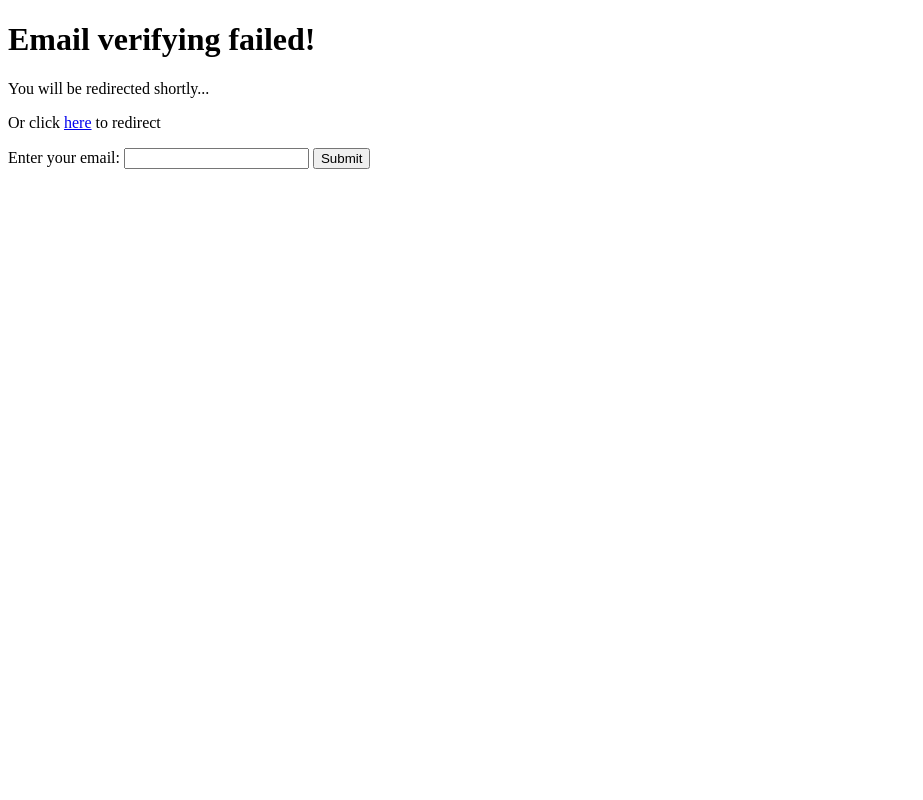
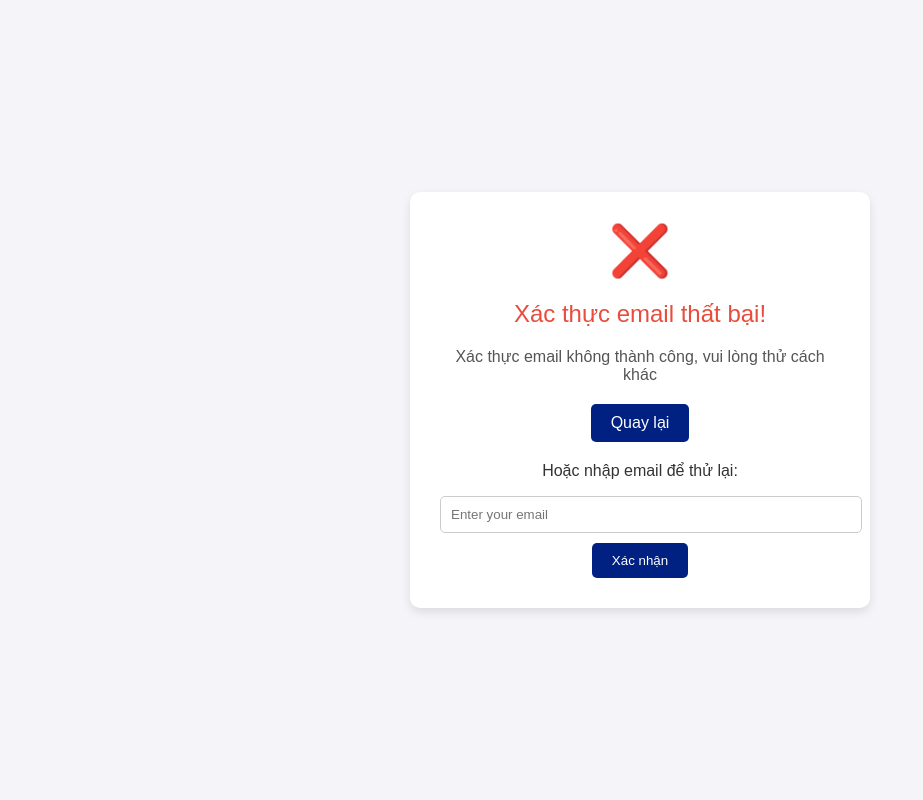
Before and after one commit to hongtham22/Noxa-tutor-be, a Django app: template noxa_be/accounts/templates/activated_failed.html in a window 1280 px wide. Shown: the whole page, without its empty margins (0-923 px from the left). Run offline with Django 5.2, Linux system fonts and the light colour scheme; the template is opened without the code that fills it: most values are stand-ins (such as "Sample title", 1, 10 or a date in 2020).

Commit message:
Template verify email

```diff
--- a/noxa_be/accounts/templates/activated_failed.html
+++ b/noxa_be/accounts/templates/activated_failed.html
@@ -3,22 +3,94 @@
 <head>
     <meta charset="UTF-8">
     <meta name="viewport" content="width=device-width, initial-scale=1.0">
-    <title>Email Verifying failed</title>
+    <title>Email Verification Failed</title>
+    <style>
+        body {
+            font-family: Arial, sans-serif;
+            margin: 0;
+            padding: 0;
+            background-color: #f4f4f9;
+            color: #333;
+            display: flex;
+            justify-content: center;
+            align-items: center;
+            height: 100vh;
+        }
+        .container {
+            text-align: center;
+            background: #fff;
+            padding: 30px;
+            border-radius: 10px;
+            box-shadow: 0 4px 10px rgba(0, 0, 0, 0.1);
+            max-width: 400px;
+            width: 90%;
+        }
+        .icon {
+            font-size: 50px;
+            color: #e74c3c; /* Màu đỏ cho trạng thái thất bại */
+        }
+        .header {
+            font-size: 24px;
+            margin: 20px 0;
+            color: #e74c3c;
+        }
+        .message {
+            font-size: 16px;
+            color: #555;
+            margin-bottom: 20px;
+        }
+        .btn {
+            display: inline-block;
+            padding: 10px 20px;
+            font-size: 16px;
+            color: #fff;
+            background-color: rgba(0, 33, 130, 1);
+            text-decoration: none;
+            border-radius: 5px;
+            transition: background-color 0.3s;
+        }
+        .btn:hover {
+            background-color: rgba(0, 33, 130, 1);
+        }
+        .form-group {
+            margin-top: 20px;
+        }
+        input[type="email"] {
+            width: 100%;
+            padding: 10px;
+            margin-bottom: 10px;
+            border: 1px solid #ccc;
+            border-radius: 5px;
+        }
+        input[type="submit"] {
+            padding: 10px 20px;
+            background-color: rgba(0, 33, 130, 1);
+            color: #fff;
+            border: none;
+            border-radius: 5px;
+            cursor: pointer;
+            transition: background-color 0.3s;
+        }
+        input[type="submit"]:hover {
+            background-color: rgba(0, 33, 130, 1);
+        }
+    </style>
 </head>
-<body>
-    <h1>Email verifying failed!</h1>
-    <p>You will be redirected shortly...</p>
-    <!-- console loc redirect_url -->
-    <script>
-        var redirect_url = "{{ re_verify_url }}";
-        console.log(redirect_url);
-    </script>
-    <!-- print redirect_url-->
-    <p>Or click <a href="{{ re_verify_url }}">here</a> to redirect</p>
-    <form action="{{ re_verify_url }}" method="get">
-        <label for="email">Enter your email:</label>
-        <input type="email" id="email" name="email" required>
-        <button type="submit">Submit</button>
-    </form>
+<body onload="updateCountdown()">
+    <div class="container">
+        <div class="icon">❌</div>
+        <div class="header">Xác thực email thất bại!</div>
+        <div class="message">
+            Xác thực email không thành công, vui lòng thử cách khác
+        </div>
+        <a href="{{ redirect_url }}" class="btn">Quay lại</a>
+        <div class="form-group">
+            <p>Hoặc nhập email để thử lại:</p>
+            <form action="{{ re_verify_url }}" method="get">
+                <input type="email" name="email" placeholder="Enter your email" required>
+                <input type="submit" value="Xác nhận">
+            </form>
+        </div>
+    </div>
 </body>
 </html>
--- a/noxa_be/accounts/views.py
+++ b/noxa_be/accounts/views.py
@@ -184,9 +184,9 @@ class ActivateAccountView(View):
             user = User.objects.get(user_id=user_id)
             user.is_active = True
             user.save()
-            return render(request, 'account_activated.html', context={'redirect_url': login_redirect_url})
+            return render(request, 'account_activated.html', context={'redirect_url': 'https://fe-scrum-five.vercel.app/login'})
         except Exception as e:
-            return render(request, 'activated_failed.html', context={'re_verify_url': re_verify_url, 'error': str(e)})
+            return render(request, 'activated_failed.html', context={'re_verify_url': re_verify_url, 'error': str(e), 'redirect_url': 'https://fe-scrum-five.vercel.app/register'})
 
 class ReverifyEmailView(APIView):
     permission_classes = [AllowAny]
```
Also changed, not shown: noxa_be/accounts/templates/account_activated.html (+73 -6 lines).
